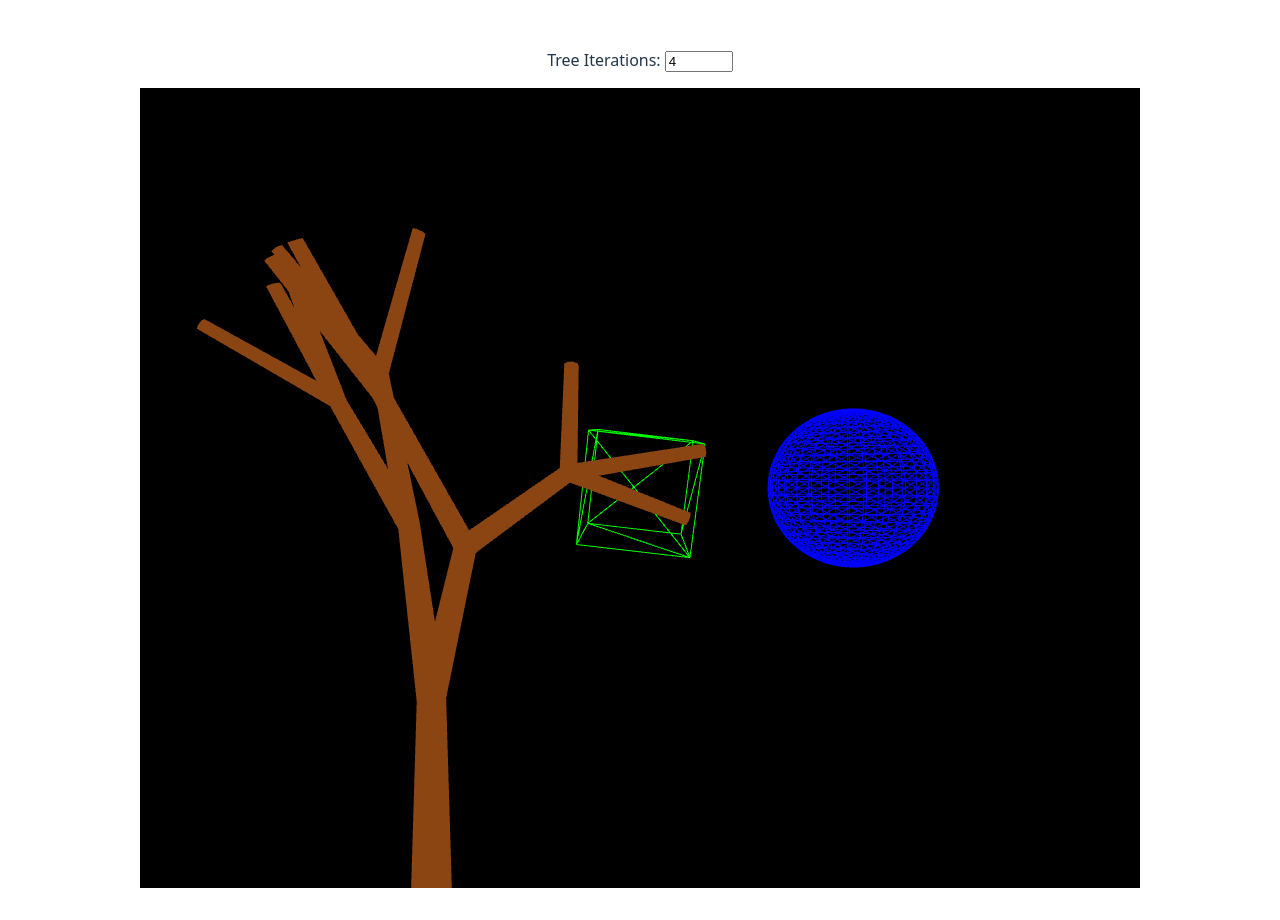
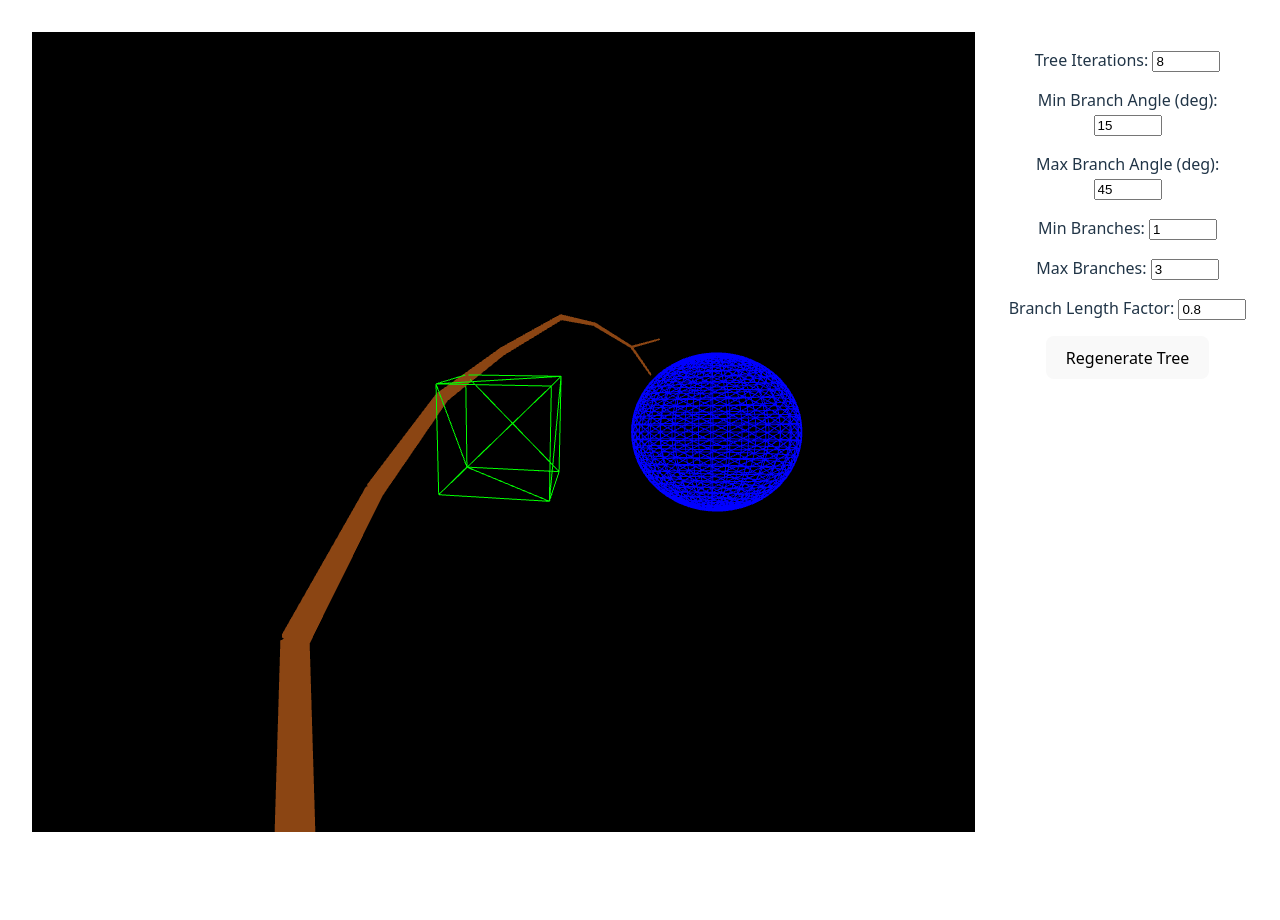
Before and after one commit to QbertMF/trapDoor, a React (Vite) app: page / in a window 1280 px wide. After the commit the page ends 864 px from the top, so only its background shows below. Built offline with nearby package versions, Linux system fonts and the light colour scheme.

Commit message:
branching strategy has to be revised

```diff
--- a/src/RotatingCube.jsx
+++ b/src/RotatingCube.jsx
@@ -2,11 +2,18 @@
 import * as THREE from 'three';
 import { useEffect, useRef, useState } from 'react';
 import { addTreeToScene } from './component/Tree';
+import { TreeStructure } from './component/TreeStructure';
 import TreeWidget from './component/TreeWidget';
 
 function RotatingCube() {
   const mountRef = useRef(null);
-  const [iterations, setIterations] = useState(4);
+  const [iterations, setIterations] = useState(8);
+  const [regenKey, setRegenKey] = useState(0);
+  const [minAngle, setMinAngle] = useState(15);
+  const [maxAngle, setMaxAngle] = useState(45);
+  const [minBranch, setMinBranch] = useState(1);
+  const [maxBranch, setMaxBranch] = useState(3);
+  const [branchLengthFactor, setBranchLengthFactor] = useState(0.8);
 
   useEffect(() => {
     if (!mountRef.current) return;
@@ -36,8 +43,18 @@ function RotatingCube() {
     sphere.position.set(2, 0, 0); // Move sphere to the right of the cube
     scene.add(sphere);
 
-    // Add tree model to the scene with current iterations
-    addTreeToScene(scene, undefined, iterations);
+    // Create tree parameters structure
+    const treeParams = new TreeStructure({
+      iterations,
+      minAngle,
+      maxAngle,
+      minBranch,
+      maxBranch,
+      branchLengthFactor,
+      // Add more parameters here as needed
+    });
+    // Add tree model to the scene
+    addTreeToScene(scene, treeParams);
 
     camera.position.z = 5;
 
@@ -135,13 +152,30 @@ function RotatingCube() {
         mountRef.current.removeChild(renderer.domElement);
       }
     };
-  }, [iterations]);
+  }, [iterations, regenKey]);
 
   return (
-    <>
-      <TreeWidget iterations={iterations} setIterations={setIterations} />
+    <div style={{ display: 'flex', flexDirection: 'row', alignItems: 'flex-start', justifyContent: 'center', gap: '2em' }}>
       <div ref={mountRef} style={{ width: '1000px', height: '800px', margin: '0 auto' }} />
-    </>
+      <div>
+        <TreeWidget
+          iterations={iterations}
+          setIterations={setIterations}
+          minAngle={minAngle}
+          setMinAngle={setMinAngle}
+          maxAngle={maxAngle}
+          setMaxAngle={setMaxAngle}
+          minBranch={minBranch}
+          setMinBranch={setMinBranch}
+          maxBranch={maxBranch}
+          setMaxBranch={setMaxBranch}
+          branchLengthFactor={branchLengthFactor}
+          setBranchLengthFactor={setBranchLengthFactor}
+          onRegenerate={() => setRegenKey(k => k + 1)}
+        />
+        {/* More parameter widgets can be added here */}
+      </div>
+    </div>
   );
 }
 
--- a/src/component/Tree.jsx
+++ b/src/component/Tree.jsx
@@ -1,37 +1,51 @@
 import * as THREE from 'three';
 import { BranchStructure } from './BranchStructure';
+import { TreeStructure } from './TreeStructure';
 
 // Recursive function to generate branches
-function generateBranches(start, direction, length, thickness, iterations, branches) {
+function generateBranches(start, direction, length, thickness, iterations, branches, treeParams) {
   if (iterations === 0) return;
 
   // Calculate end point
   const end = start.clone().add(direction.clone().multiplyScalar(length));
-  branches.push(new BranchStructure(start.clone(), end.clone(), thickness, thickness * 0.7));
+  branches.push(new BranchStructure(start.clone(), end.clone(), thickness, thickness * treeParams.branchThicknessFactor));
 
   // Number of branches at this node
-  const branchCount = 2 + Math.floor(Math.random() * 2); // 2 or 3 branches
+  const branchCount = treeParams.minBranch + Math.floor(Math.random() * (treeParams.maxBranch - treeParams.minBranch + 1));
   for (let i = 0; i < branchCount; i++) {
-    // Random direction for branch
-    const angle = (Math.PI / 4) * (Math.random() - 0.5) + (i - (branchCount-1)/2) * (Math.PI/6);
-    const branchDir = direction.clone().applyAxisAngle(new THREE.Vector3(0,0,1), angle).applyAxisAngle(new THREE.Vector3(1,0,0), Math.random() * 0.3);
+    // Random angle between minAngle and maxAngle (degrees to radians)
+    const angleDeg = treeParams.minAngle + Math.random() * (treeParams.maxAngle - treeParams.minAngle);
+    const angleRad = angleDeg * Math.PI / 180;
+    // Random direction in 3D space
+    let randomDir = new THREE.Vector3(Math.random() - 0.5, Math.random() - 0.5, Math.random() - 0.5).normalize();
+    // Ensure randomDir is not parallel to direction
+    if (randomDir.angleTo(direction) < 0.1) {
+      randomDir = new THREE.Vector3(Math.random() - 0.5, Math.random() - 0.5, Math.random() - 0.5).normalize();
+    }
+    // Axis perpendicular to direction and randomDir
+    const axis = direction.clone().cross(randomDir).normalize();
+    // Apply the angle to the direction to get the new branch direction
+    const branchDir = direction.clone().applyAxisAngle(axis, angleRad).normalize();
+  // Each branch length is shorter by branchLengthFactor relative to its parent, plus random variance
+  const nextLength = length * treeParams.branchLengthFactor+ (Math.random() - 0.5) * treeParams.branchLengthVariance;
     generateBranches(
       end,
       branchDir,
-      length * (0.7 + Math.random()*0.2),
-      thickness * 0.7,
+      nextLength,
+      thickness * treeParams.branchThicknessFactor,
       iterations - 1,
-      branches
+      branches,
+      treeParams
     );
   }
 }
 
 // Add tree to scene
-export function addTreeToScene(scene, position = { x: -2, y: -4, z: 0 }, iterations = 4) {
+export function addTreeToScene(scene, treeParams) {
   const branches = [];
-  const trunkStart = new THREE.Vector3(position.x, position.y, position.z);
+  const trunkStart = new THREE.Vector3(treeParams.position.x, treeParams.position.y, treeParams.position.z);
   const trunkDir = new THREE.Vector3(0, 1, 0);
-  generateBranches(trunkStart, trunkDir, 2, 0.2, iterations, branches);
+  generateBranches(trunkStart, trunkDir, treeParams.trunkLength, treeParams.trunkThickness, treeParams.iterations, branches, treeParams);
 
   // Render branches as cylinders
   branches.forEach(branch => {
--- /dev/null
+++ b/src/component/TreeStructure.js
@@ -0,0 +1,36 @@
+// Structure to hold all tree generation parameters
+export class TreeStructure {
+  constructor({
+    iterations = 4,
+    minAngle = 15,
+    maxAngle = 45,
+    trunkLength = 2,
+    trunkThickness = 0.2,
+    branchLengthFactor = 0.7,
+    branchThicknessFactor = 0.7,
+  branchCountMin = 2,
+  branchCountMax = 3,
+  minBranch = 1,
+  maxBranch = 3,
+  branchLengthShrink = 0.75,
+  branchLengthShrinkVariance = 0.4,
+  branchLengthVariance = 0.2,
+  position = { x: -2, y: -4, z: 0 },
+  } = {}) {
+    this.iterations = iterations;
+    this.minAngle = minAngle;
+    this.maxAngle = maxAngle;
+    this.trunkLength = trunkLength;
+    this.trunkThickness = trunkThickness;
+    this.branchLengthFactor = branchLengthFactor;
+    this.branchThicknessFactor = branchThicknessFactor;
+  this.branchCountMin = branchCountMin;
+  this.branchCountMax = branchCountMax;
+  this.minBranch = minBranch;
+  this.maxBranch = maxBranch;
+  this.branchLengthShrink = branchLengthShrink;
+  this.branchLengthShrinkVariance = branchLengthShrinkVariance;
+  this.branchLengthVariance = branchLengthVariance;
+  this.position = position;
+  }
+}
--- a/src/component/TreeWidget.jsx
+++ b/src/component/TreeWidget.jsx
@@ -1,8 +1,9 @@
 import React from 'react';
 
-export default function TreeWidget({ iterations, setIterations }) {
+export default function TreeWidget({ iterations, setIterations, minAngle, setMinAngle, maxAngle, setMaxAngle, minBranch, setMinBranch, maxBranch, setMaxBranch, branchLengthFactor, setBranchLengthFactor, onRegenerate }) {
   return (
     <div style={{ margin: '1em 0' }}>
+      <div style={{ marginBottom: '1em' }}>
         <label htmlFor="iterations">Tree Iterations: </label>
         <input
           id="iterations"
@@ -14,5 +15,70 @@ export default function TreeWidget({ iterations, setIterations }) {
           style={{ width: '60px' }}
         />
       </div>
+      <div style={{ marginBottom: '1em' }}>
+        <label htmlFor="minAngle">Min Branch Angle (deg): </label>
+        <input
+          id="minAngle"
+          type="number"
+          min={5}
+          max={175}
+          value={minAngle}
+          onChange={e => setMinAngle(Number(e.target.value))}
+          style={{ width: '60px' }}
+        />
+      </div>
+      <div style={{ marginBottom: '1em' }}>
+        <label htmlFor="maxAngle">Max Branch Angle (deg): </label>
+        <input
+          id="maxAngle"
+          type="number"
+          min={5}
+          max={175}
+          value={maxAngle}
+          onChange={e => setMaxAngle(Number(e.target.value))}
+          style={{ width: '60px' }}
+        />
+      </div>
+      <div style={{ marginBottom: '1em' }}>
+        <label htmlFor="minBranch">Min Branches: </label>
+        <input
+          id="minBranch"
+          type="number"
+          min={0}
+          max={10}
+          value={minBranch}
+          onChange={e => setMinBranch(Number(e.target.value))}
+          style={{ width: '60px' }}
+        />
+      </div>
+      <div style={{ marginBottom: '1em' }}>
+        <label htmlFor="maxBranch">Max Branches: </label>
+        <input
+          id="maxBranch"
+          type="number"
+          min={0}
+          max={10}
+          value={maxBranch}
+          onChange={e => setMaxBranch(Number(e.target.value))}
+          style={{ width: '60px' }}
+        />
+      </div>
+      <div style={{ marginBottom: '1em' }}>
+        <label htmlFor="branchLengthFactor">Branch Length Factor: </label>
+        <input
+          id="branchLengthFactor"
+          type="number"
+          min={0.1}
+          max={2}
+          step={0.01}
+          value={branchLengthFactor}
+          onChange={e => setBranchLengthFactor(Number(e.target.value))}
+          style={{ width: '60px' }}
+        />
+      </div>
+      <div style={{ marginTop: '1em' }}>
+        <button onClick={onRegenerate}>Regenerate Tree</button>
+      </div>
+    </div>
   );
 }
```
Lines whose indentation alone changed are shown as unchanged.
